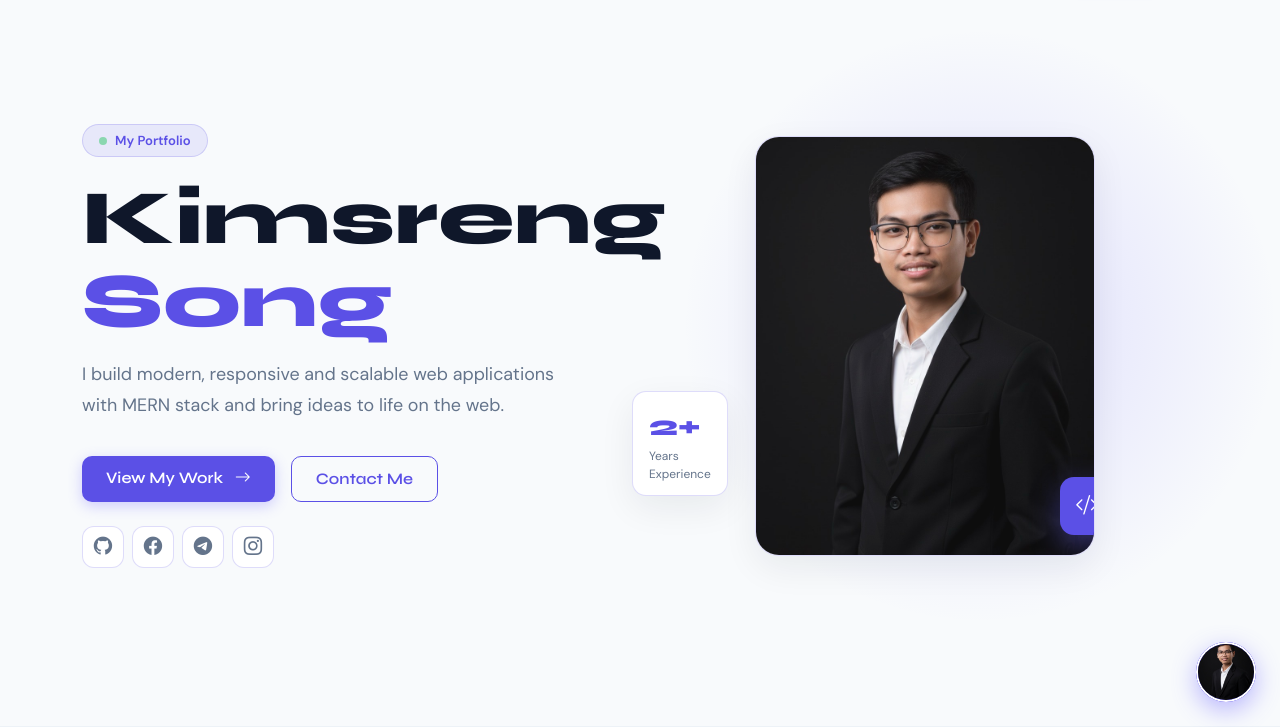
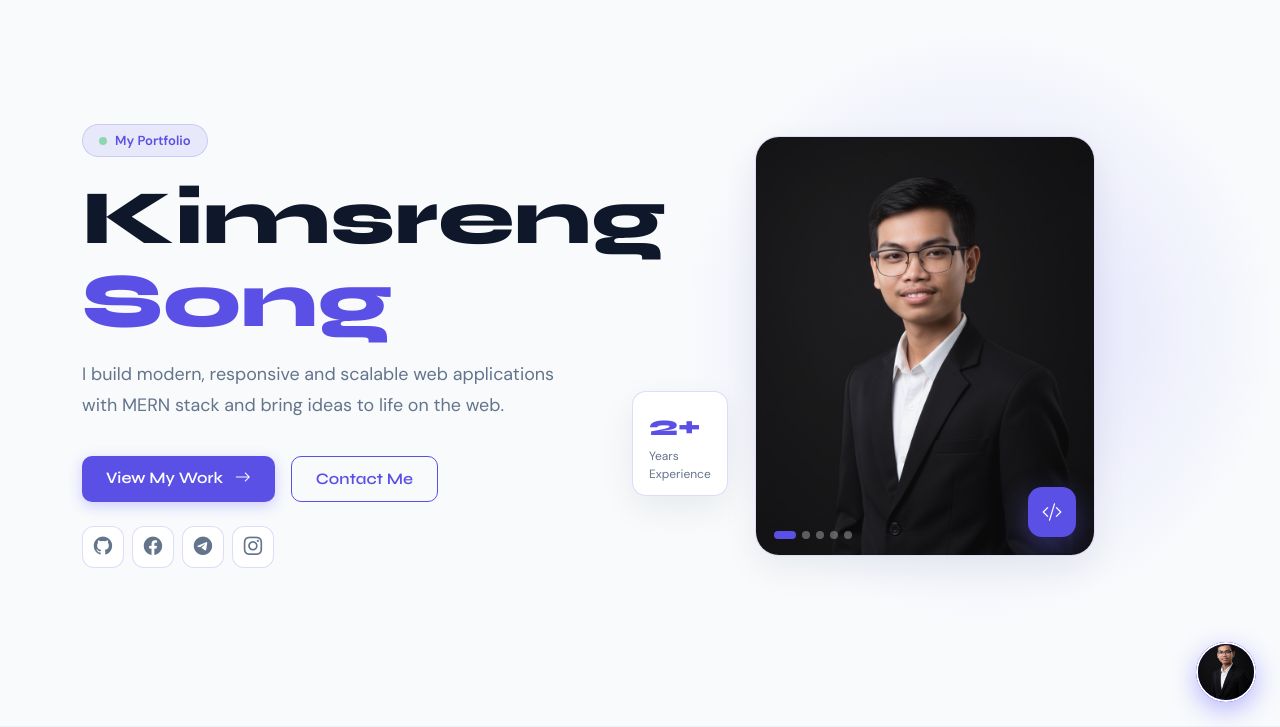
Before and after one commit to songkimsreng001-hash/MyProtfolio, a PHP site: page /portfolio/ in a window 1280 px wide. Shown: the part 74-801 px from the top of the page. Run offline with PHP 8.4, Linux system fonts and the light colour scheme; data comes from the database, SQL or seed files in the repository; data that the repository does not hold is empty; some libraries are stand-ins or nearby versions.

Commit message:
Add hero image slider with Kimsreng Song.JPG and SK2-SK5.JPG

```diff
--- a/assets/css/style.css
+++ b/assets/css/style.css
@@ -399,25 +399,118 @@ body::before {
     overflow: hidden;
     position: relative;
     box-shadow: var(--card-shadow);
-}
-
-.hero-img-frame img {
+    user-select: none;
+}
+
+.hero-img-frame .carousel,
+.hero-img-frame .carousel-inner,
+.hero-img-frame .carousel-item {
+    width: 100%;
+    height: 100%;
+}
+
+.hero-img-frame .carousel-item {
+    transition: transform 0.7s cubic-bezier(0.25, 1, 0.5, 1);
+}
+
+.hero-img-frame img,
+.hero-img-frame .hero-img {
     width: 100%;
     height: 100%;
     object-fit: cover;
-    opacity: 0.95;
+    object-position: center 20%;
+    opacity: 0.96;
+    display: block;
 }
 
 .hero-img-frame .code-badge {
     position: absolute;
-    bottom: 20px;
-    right: -20px;
+    bottom: 18px;
+    right: 18px;
     background: var(--accent);
     color: white;
     border-radius: 14px;
-    padding: 12px 16px;
-    font-size: 1.4rem;
+    padding: 10px 14px;
+    font-size: 1.25rem;
     box-shadow: 0 10px 30px rgba(108, 99, 255, 0.4);
+    z-index: 5;
+    pointer-events: none;
+}
+
+/* Hero Carousel Controls & Indicators */
+.hero-carousel-indicators {
+    bottom: 16px;
+    left: 18px;
+    margin: 0;
+    justify-content: flex-start;
+    gap: 6px;
+    z-index: 4;
+}
+
+.hero-carousel-indicators [data-bs-target] {
+    width: 8px;
+    height: 8px;
+    border-radius: 50%;
+    border: none;
+    background-color: rgba(255, 255, 255, 0.45);
+    transition: all 0.3s ease;
+    opacity: 0.7;
+    margin: 0;
+    padding: 0;
+}
+
+.hero-carousel-indicators .active {
+    width: 22px;
+    border-radius: 10px;
+    background-color: var(--accent);
+    opacity: 1;
+}
+
+.hero-carousel-btn {
+    width: 36px;
+    height: 36px;
+    top: 50%;
+    transform: translateY(-50%);
+    background: rgba(18, 19, 43, 0.6);
+    backdrop-filter: blur(8px);
+    -webkit-backdrop-filter: blur(8px);
+    border: 1px solid rgba(255, 255, 255, 0.2);
+    border-radius: 50%;
+    color: #ffffff;
+    font-size: 1.1rem;
+    display: flex;
+    align-items: center;
+    justify-content: center;
+    opacity: 0;
+    transition: all 0.3s ease;
+    z-index: 4;
+    cursor: pointer;
+}
+
+.hero-img-frame:hover .hero-carousel-btn {
+    opacity: 0.95;
+}
+
+.hero-carousel-btn:hover {
+    background: var(--accent);
+    border-color: var(--accent);
+    color: #ffffff;
+    opacity: 1;
+    transform: translateY(-50%) scale(1.08);
+}
+
+.hero-carousel-btn.carousel-control-prev {
+    left: 12px;
+}
+
+.hero-carousel-btn.carousel-control-next {
+    right: 12px;
+}
+
+@media (max-width: 991px) {
+    .hero-carousel-btn {
+        opacity: 0.75;
+    }
 }
 
 .hero-exp-badge {
--- a/assets/js/main.js
+++ b/assets/js/main.js
@@ -62,6 +62,27 @@ window.addEventListener('scroll', () => {
         }
     }
 });
+
+// ===== HERO IMAGE CAROUSEL INITIALIZATION =====
+function initHeroCarousel() {
+    const heroSlider = document.getElementById('heroImageCarousel');
+    if (heroSlider && typeof bootstrap !== 'undefined' && bootstrap.Carousel) {
+        const existingInstance = bootstrap.Carousel.getInstance(heroSlider);
+        if (!existingInstance) {
+            new bootstrap.Carousel(heroSlider, {
+                interval: 3500,
+                ride: 'carousel',
+                pause: 'hover',
+                touch: true
+            });
+        }
+    }
+}
+if (document.readyState === 'loading') {
+    document.addEventListener('DOMContentLoaded', initHeroCarousel);
+} else {
+    initHeroCarousel();
+}
 
 // ===== FADE-UP OBSERVER =====
 const observer = new IntersectionObserver((entries) => {
--- a/index.php
+++ b/index.php
@@ -38,16 +38,43 @@ require_once 'includes/header.php';
             </div>
             <div class="col-lg-6">
                 <div class="hero-image-wrapper fade-up delay-2">
-                    <div class="hero-img-frame"> <img src="assets/images/Kimsreng Song.JPG" alt="Profile Photo"
-                            class="hero-img">
-                        <!-- Replace src with your actual photo -->
-                        <div style="width:100%;
-                                height:100%;display:flex;
-                                align-items:center;
-                                justify-content:center;
-                                font-size:6rem;
-                                color:rgba(108,99,255,0.3);">
-                            <i class="bi bi-person-fill"></i>
+                    <div class="hero-img-frame">
+                        <div id="heroImageCarousel" class="carousel slide h-100" data-bs-ride="carousel" data-bs-interval="3500" data-bs-pause="hover" data-bs-touch="true">
+                            <!-- Indicators -->
+                            <div class="carousel-indicators hero-carousel-indicators">
+                                <button type="button" data-bs-target="#heroImageCarousel" data-bs-slide-to="0" class="active" aria-current="true" aria-label="Photo 1"></button>
+                                <button type="button" data-bs-target="#heroImageCarousel" data-bs-slide-to="1" aria-label="Photo 2"></button>
+                                <button type="button" data-bs-target="#heroImageCarousel" data-bs-slide-to="2" aria-label="Photo 3"></button>
+                                <button type="button" data-bs-target="#heroImageCarousel" data-bs-slide-to="3" aria-label="Photo 4"></button>
+                                <button type="button" data-bs-target="#heroImageCarousel" data-bs-slide-to="4" aria-label="Photo 5"></button>
+                            </div>
+
+                            <!-- Carousel Slides -->
+                            <div class="carousel-inner h-100">
+                                <div class="carousel-item active h-100">
+                                    <img src="assets/images/Kimsreng Song.JPG" alt="Kimsreng Song - Photo 1" class="hero-img" loading="eager">
+                                </div>
+                                <div class="carousel-item h-100">
+                                    <img src="assets/images/SK2.JPG" alt="Kimsreng Song - Photo 2" class="hero-img" loading="lazy">
+                                </div>
+                                <div class="carousel-item h-100">
+                                    <img src="assets/images/SK3.JPG" alt="Kimsreng Song - Photo 3" class="hero-img" loading="lazy">
+                                </div>
+                                <div class="carousel-item h-100">
+                                    <img src="assets/images/SK4.JPG" alt="Kimsreng Song - Photo 4" class="hero-img" loading="lazy">
+                                </div>
+                                <div class="carousel-item h-100">
+                                    <img src="assets/images/SK5.JPG" alt="Kimsreng Song - Photo 5" class="hero-img" loading="lazy">
+                                </div>
+                            </div>
+
+                            <!-- Navigation Controls -->
+                            <button class="carousel-control-prev hero-carousel-btn" type="button" data-bs-target="#heroImageCarousel" data-bs-slide="prev" aria-label="Previous Photo">
+                                <i class="bi bi-chevron-left" aria-hidden="true"></i>
+                            </button>
+                            <button class="carousel-control-next hero-carousel-btn" type="button" data-bs-target="#heroImageCarousel" data-bs-slide="next" aria-label="Next Photo">
+                                <i class="bi bi-chevron-right" aria-hidden="true"></i>
+                            </button>
                         </div>
                         <div class="code-badge"><i class="bi bi-code-slash"></i></div>
                     </div>
```
Also changed, not shown: assets/images/SK2.JPG (added), assets/images/SK3.JPG (added), assets/images/SK4.JPG (added), assets/images/SK5.JPG (added).
